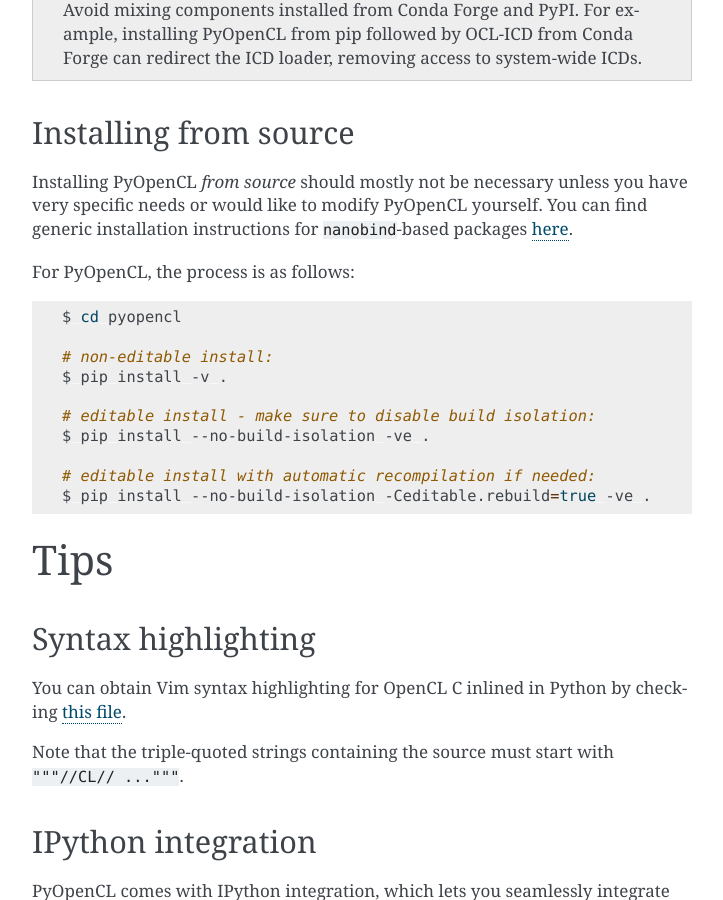
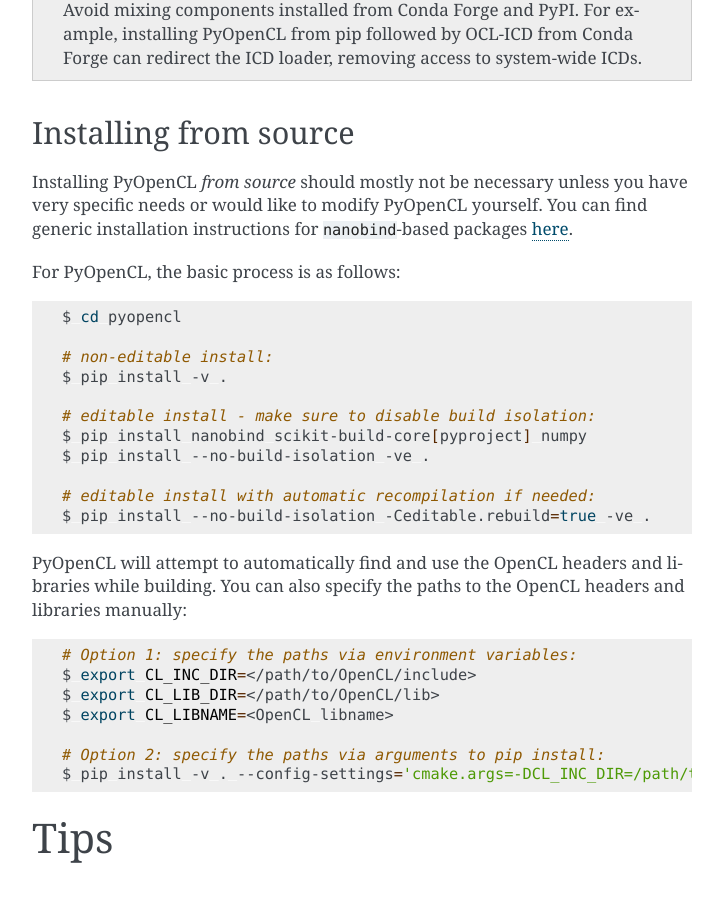
Before and after one commit to inducer/pyopencl, a Sphinx documentation site: the page built from doc/misc.rst, in a window 1280 px wide and 900 px high, scrolled down 3910 px. Shown: the whole window, without its empty margins (388-1111 px from the left). Built offline with Sphinx 7.4.7, drawn with Linux system fonts in a browser that asks for light colours.

Commit message:
add options to specify OpenCL paths

```diff
--- a/doc/misc.rst
+++ b/doc/misc.rst
@@ -184,7 +184,7 @@ Installing PyOpenCL *from source* should mostly not be necessary unless you
 have very specific needs or would like to modify PyOpenCL yourself.
 You can find generic installation instructions for ``nanobind``-based packages `here <https://nanobind.readthedocs.io/en/latest/packaging.html#step-4-install-the-package-locally>`__.
 
-For PyOpenCL, the process is as follows:
+For PyOpenCL, the basic process is as follows:
 
 .. code-block:: bash
 
@@ -194,11 +194,24 @@ For PyOpenCL, the process is as follows:
     $ pip install -v .
 
     # editable install - make sure to disable build isolation:
+    $ pip install nanobind scikit-build-core[pyproject] numpy
     $ pip install --no-build-isolation -ve .
 
     # editable install with automatic recompilation if needed:
     $ pip install --no-build-isolation -Ceditable.rebuild=true -ve .
 
+PyOpenCL will attempt to automatically find and use the OpenCL headers and libraries
+while building. You can also specify the paths to the OpenCL headers and libraries manually:
+
+.. code-block:: bash
+
+    # Option 1: specify the paths via environment variables:
+    $ export CL_INC_DIR=</path/to/OpenCL/include>
+    $ export CL_LIB_DIR=</path/to/OpenCL/lib>
+    $ export CL_LIBNAME=<OpenCL libname>
+
+    # Option 2: specify the paths via arguments to pip install:
+    $ pip install -v . --config-settings='cmake.args=-DCL_INC_DIR=/path/to/OpenCL/include;-DCL_LIB_DIR=/path/to/OpenCL/lib'
 
 Tips
 ====
```
